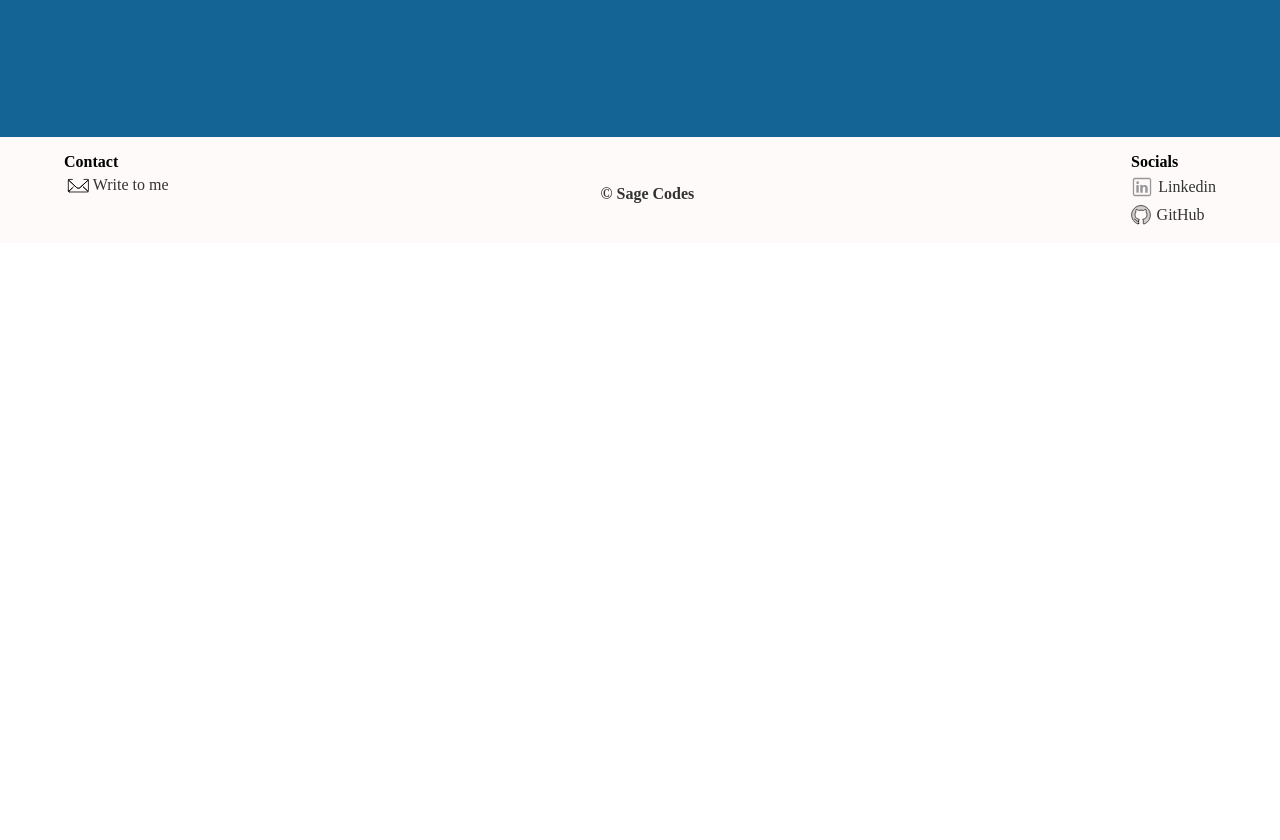
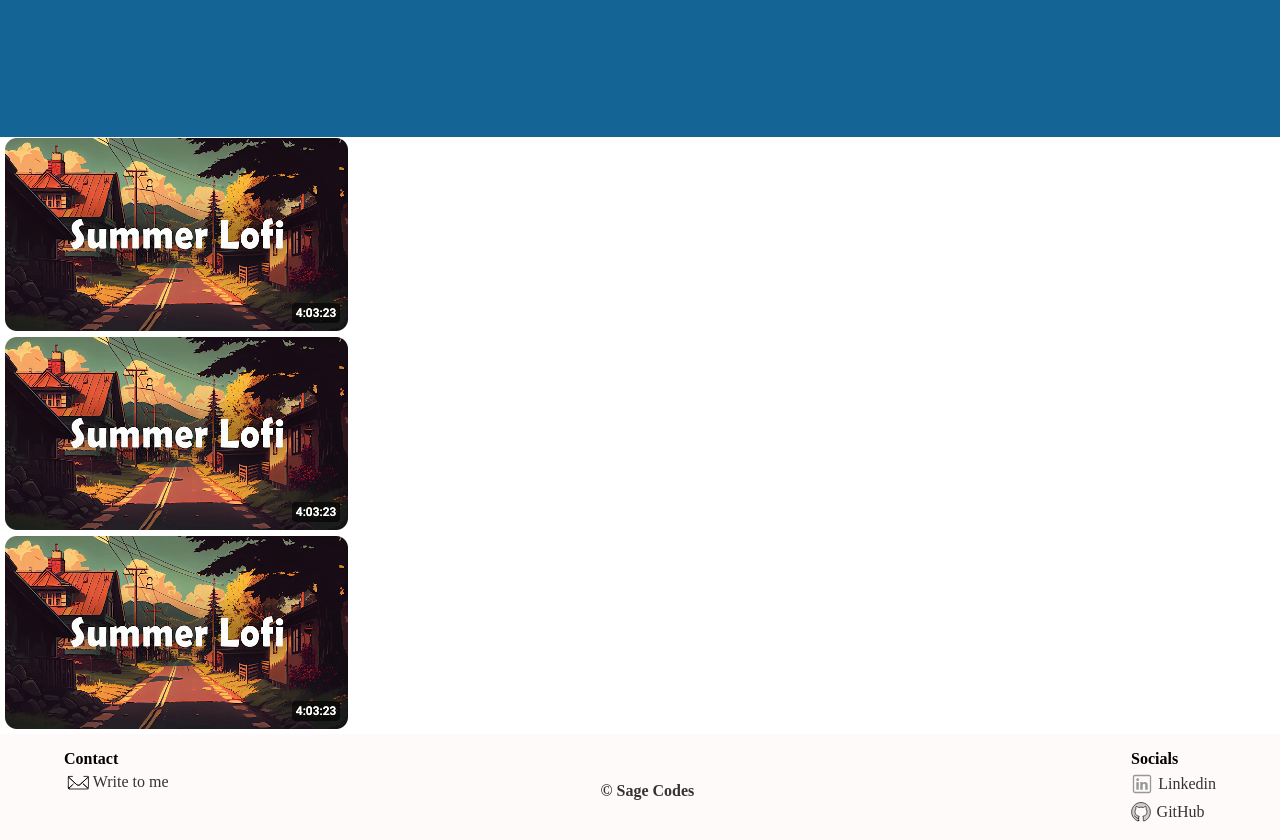
Before and after one commit to SageJonathan/Portfolio_client, a React (Vite) app: page / in a window 1280 px wide. Shown: the part 600-1440 px from the top of the page. Before the commit the page ends 843 px from the top, so only its background shows below. Built offline with nearby package versions, Linux system fonts and the light colour scheme.

Commit message:
add dummy thumbnail. base html

```diff
--- a/src/components/About/About.scss
+++ b/src/components/About/About.scss
@@ -162,7 +162,7 @@
         width: 2px;
         bottom: 0;
         right: 0;
-        animation: slideInRight 1.5s forwards;
+        animation: slideInRight 3s forwards;
       }
 
       &::before {
@@ -171,7 +171,7 @@
         width: 40px;
         bottom: 0;
         right: 0;
-        animation: slideInRight 1.5s forwards;
+        animation: slideInRight 3s forwards;
       }
     }
     }
--- a/src/components/Projects/Projects.jsx
+++ b/src/components/Projects/Projects.jsx
@@ -1,10 +1,34 @@
 import "./Projects.scss"
+import thumbnail from "../../assets/images/thumbnail.png"
 
 function Projects() {
 
     return (
      <div>
+      <div className="project__container">
+          <div className="video__container">
+            <img src={thumbnail} alt="" />
+          </div>
+          <div className="skills__container">
 
+          </div>
+      </div>
+      <div className="project__container">
+         <div className="video__container">
+         <img src={thumbnail} alt="" />
+         </div>
+         <div className="skills__container">
+
+         </div>
+      </div>
+      <div className="project__container">
+        <div className="video__container">
+        <img src={thumbnail} alt="" />
+        </div>
+        <div className="skills__container">
+
+        </div>
+      </div>
      </div>
     )
   }
```
Also changed, not shown: src/assets/images/thumbnail.png (added).
